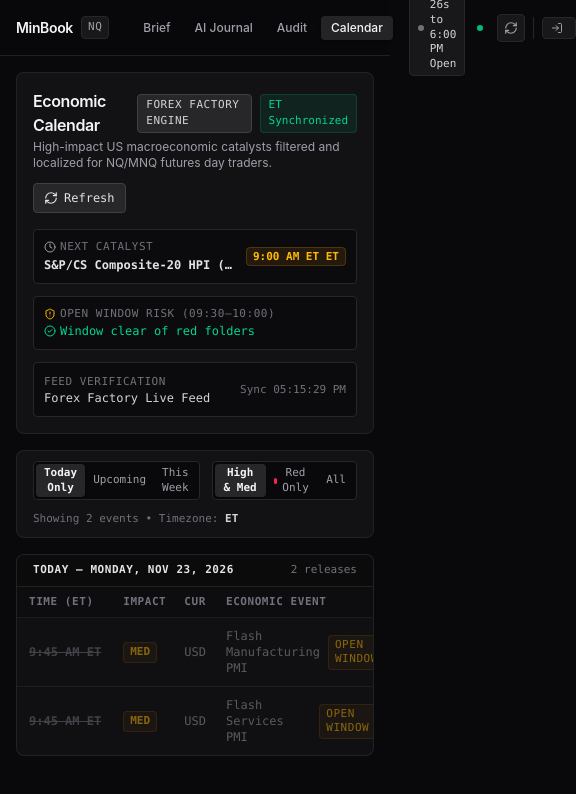
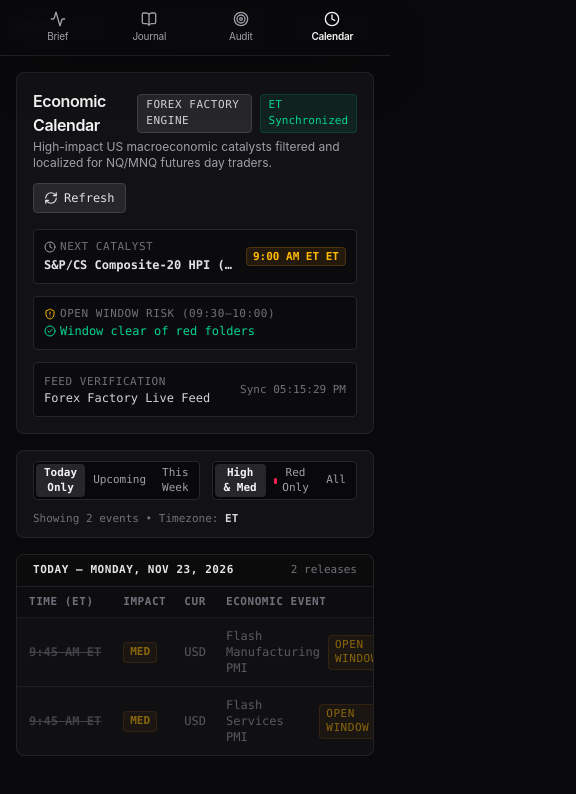
Before and after one commit to Minsung1Kim/minbook, a Next.js app: page /calendar in a window 390 px wide. Shown: the top 794 px of the page, 576 px wide, since content can reach past the window. Built offline with nearby package versions, Linux system fonts and the light colour scheme; no server answers.

Commit message:
feat(mobile): add mobile bottom navigation bar, responsive chart height, and swipeable layer toolbar

```diff
--- a/src/app/globals.css
+++ b/src/app/globals.css
@@ -98,6 +98,15 @@ body {
   background: #3f3f46;
 }
 
+/* Utility to hide scrollbars on mobile swipe rows */
+.no-scrollbar::-webkit-scrollbar {
+  display: none;
+}
+.no-scrollbar {
+  -ms-overflow-style: none;
+  scrollbar-width: none;
+}
+
 @layer base {
   * {
     border-color: var(--border);
--- a/src/app/layout.tsx
+++ b/src/app/layout.tsx
@@ -33,7 +33,7 @@ export default function RootLayout({
 }) {
   return (
     <html lang="en" className={`dark h-full antialiased ${geistSans.variable} ${geistMono.variable}`}>
-      <body className="min-h-full bg-zinc-950 text-zinc-100 flex flex-col font-sans">
+      <body className="min-h-full bg-zinc-950 text-zinc-100 flex flex-col font-sans pb-16 sm:pb-0">
         <TooltipProvider>
           <TimezoneProvider>{children}</TimezoneProvider>
         </TooltipProvider>
--- a/src/components/Header.tsx
+++ b/src/components/Header.tsx
@@ -102,8 +102,8 @@ export function Header({
             </span>
           </Link>
 
-          {/* Clean 4-Tab Nav */}
-          <nav className="flex items-center space-x-1">
+          {/* Clean 4-Tab Nav (Desktop) */}
+          <nav className="hidden sm:flex items-center space-x-1">
             <Link
               href="/"
               className={`px-2.5 py-1 rounded text-xs font-medium transition-colors ${
@@ -298,6 +298,60 @@ export function Header({
           )}
         </div>
       </div>
+
+      {/* Mobile Bottom Navigation Bar (< sm) */}
+      <nav
+        aria-label="Mobile Navigation"
+        className="sm:hidden fixed bottom-0 left-0 right-0 z-50 h-14 bg-zinc-950/95 backdrop-blur-md border-t border-zinc-800/80 px-3 flex items-center justify-around shadow-2xl safe-area-bottom"
+      >
+        <Link
+          href="/"
+          className={`flex flex-col items-center justify-center flex-1 py-1 rounded transition-colors ${
+            pathname === "/"
+              ? "text-zinc-100 font-semibold"
+              : "text-zinc-400 hover:text-zinc-200"
+          }`}
+        >
+          <Activity className="w-4 h-4 mb-0.5" />
+          <span className="text-[10px] tracking-tight">Brief</span>
+        </Link>
+
+        <Link
+          href="/journal"
+          className={`flex flex-col items-center justify-center flex-1 py-1 rounded transition-colors ${
+            pathname.startsWith("/journal")
+              ? "text-zinc-100 font-semibold"
+              : "text-zinc-400 hover:text-zinc-200"
+          }`}
+        >
+          <BookOpen className="w-4 h-4 mb-0.5" />
+          <span className="text-[10px] tracking-tight">Journal</span>
+        </Link>
+
+        <Link
+          href="/performance"
+          className={`flex flex-col items-center justify-center flex-1 py-1 rounded transition-colors ${
+            pathname.startsWith("/performance")
+              ? "text-zinc-100 font-semibold"
+              : "text-zinc-400 hover:text-zinc-200"
+          }`}
+        >
+          <Target className="w-4 h-4 mb-0.5" />
+          <span className="text-[10px] tracking-tight">Audit</span>
+        </Link>
+
+        <Link
+          href="/calendar"
+          className={`flex flex-col items-center justify-center flex-1 py-1 rounded transition-colors ${
+            pathname.startsWith("/calendar")
+              ? "text-zinc-100 font-semibold"
+              : "text-zinc-400 hover:text-zinc-200"
+          }`}
+        >
+          <Clock className="w-4 h-4 mb-0.5" />
+          <span className="text-[10px] tracking-tight">Calendar</span>
+        </Link>
+      </nav>
     </header>
   );
 }
--- a/src/components/chart/MinBookChart.tsx
+++ b/src/components/chart/MinBookChart.tsx
@@ -1052,7 +1052,7 @@ export default function MinBookChart({
         </div>
 
         {/* Right: Layer Toggle Pills */}
-        <div className="flex flex-wrap items-center gap-1 text-[11px] font-mono">
+        <div className="flex items-center overflow-x-auto no-scrollbar gap-1 text-[11px] font-mono py-0.5 max-w-full">
           <button
             onClick={() => toggleLayer("liquidity")}
             className={`px-2 py-0.5 rounded text-[11px] font-medium border transition-colors ${
@@ -1177,7 +1177,7 @@ export default function MinBookChart({
       </div>
 
       {/* 2. Chart Canvas Container with HUD Overlays */}
-      <div className="relative w-full h-[560px] bg-[#09090b]">
+      <div className="relative w-full h-[380px] sm:h-[480px] md:h-[560px] bg-[#09090b]">
         {/* Top-Right GEX Regime HUD Card */}
         {layers.gex && brief.gex && !allHudsHidden && (
           <div className="absolute top-2.5 right-3 z-10 pointer-events-auto flex flex-col items-end space-y-1 max-w-xs">
```
